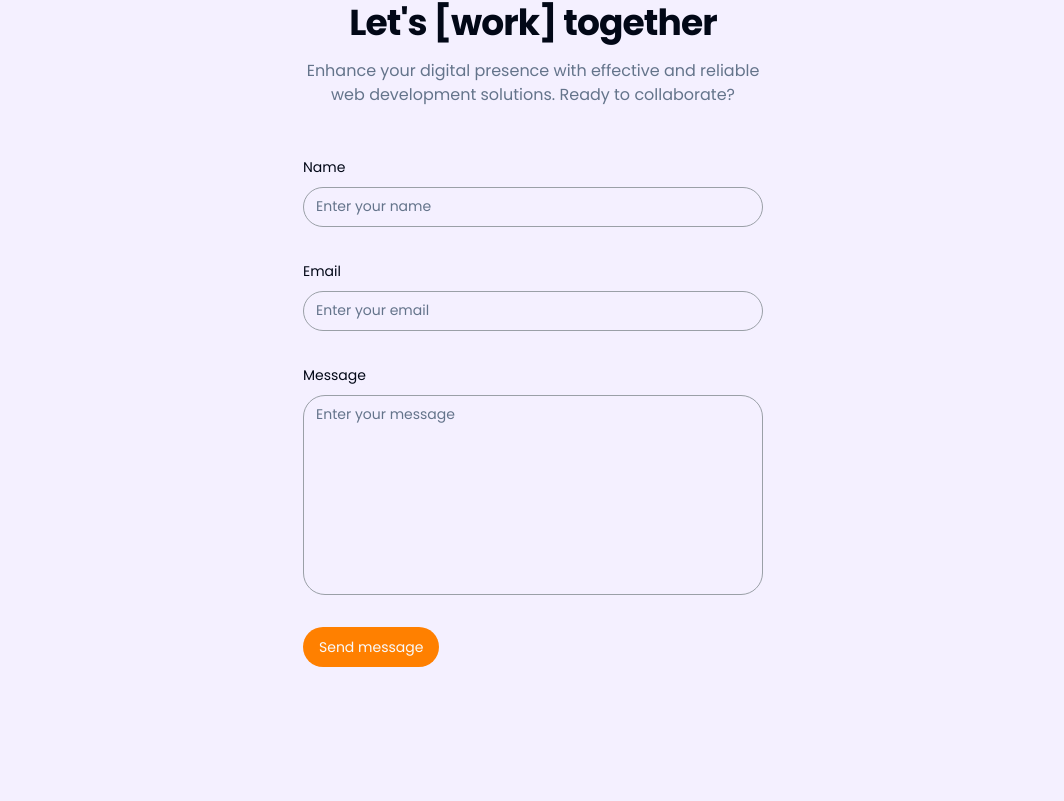
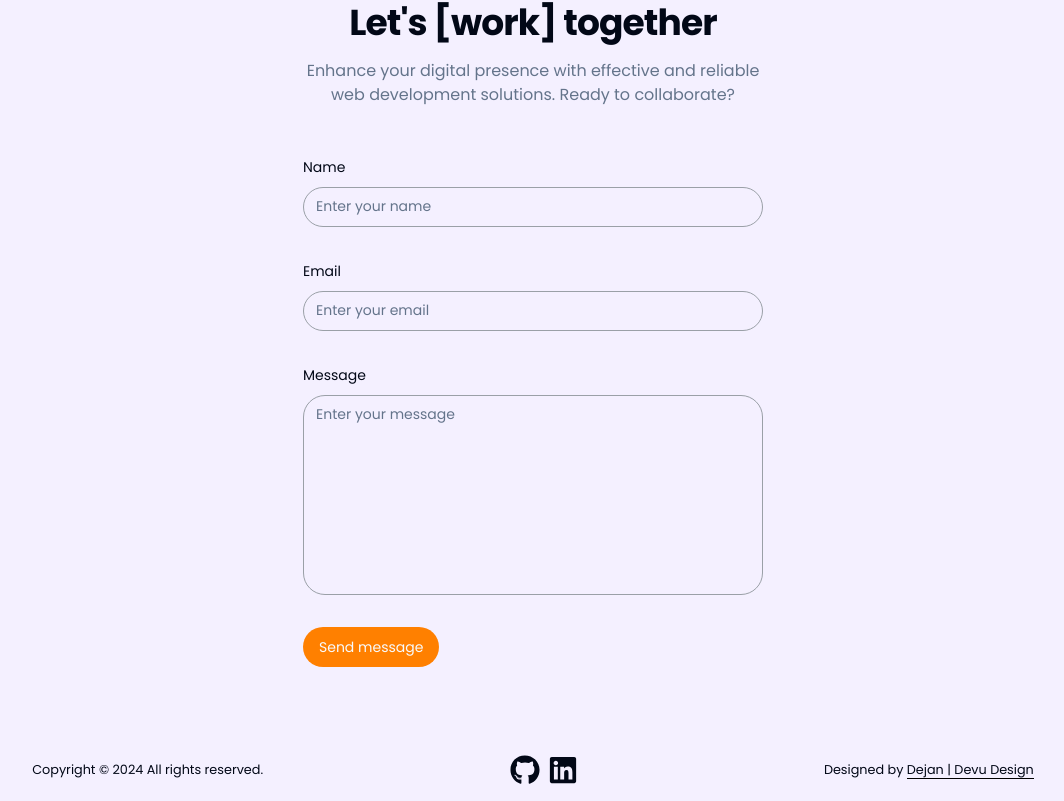
Before and after one commit to denispianelli/my-portfolio, a Next.js app: page / in a window 1280 px wide. Shown: the part 2879-3680 px from the top of the page, without its empty margins (107-1171 px from the left). Before the commit the page ends 3618 px from the top, so only its background shows below. Built offline with nearby package versions, Linux system fonts and the light colour scheme.

Commit message:
feat: Add Footer component to layout

```diff
--- a/src/app/layout.tsx
+++ b/src/app/layout.tsx
@@ -7,6 +7,7 @@ import { Header } from '@/components/page-header';
 import { Toaster } from '@/components/ui/toaster';
 
 import { ThemeProvider } from '@/components/theme-provider';
+import Footer from '@/components/footer';
 
 const fontSans = FontSans({
   subsets: ['latin'],
@@ -42,6 +43,7 @@ export default function RootLayout({
         >
           <Header />
           {children}
+          <Footer />
           <Toaster />
         </ThemeProvider>
       </body>
--- /dev/null
+++ b/src/components/footer.tsx
@@ -0,0 +1,40 @@
+import Link from 'next/link';
+import { FaGithub, FaLinkedin } from 'react-icons/fa';
+
+export default function Footer() {
+  return (
+    <footer>
+      <div className="m-4 flex items-center justify-around">
+        <small>Copyright © 2024 All rights reserved.</small>
+        <div className="flex gap-2">
+          <Link
+            href={'https://github.com/denispianelli'}
+            target="_blank"
+            className="transition-all hover:-translate-y-2"
+          >
+            {' '}
+            <FaGithub size={30} />
+          </Link>
+          <Link
+            href={'https://www.linkedin.com/in/denis-pianelli/'}
+            target="_blank"
+            className="transition-all hover:-translate-y-2"
+          >
+            {' '}
+            <FaLinkedin size={30} />
+          </Link>
+        </div>
+        <small>
+          Designed by{' '}
+          <Link
+            className="border-b border-black"
+            href={'https://dribbble.com/dejan-vukicevic'}
+            target="_blank"
+          >
+            Dejan | Devu Design
+          </Link>
+        </small>
+      </div>
+    </footer>
+  );
+}
```
